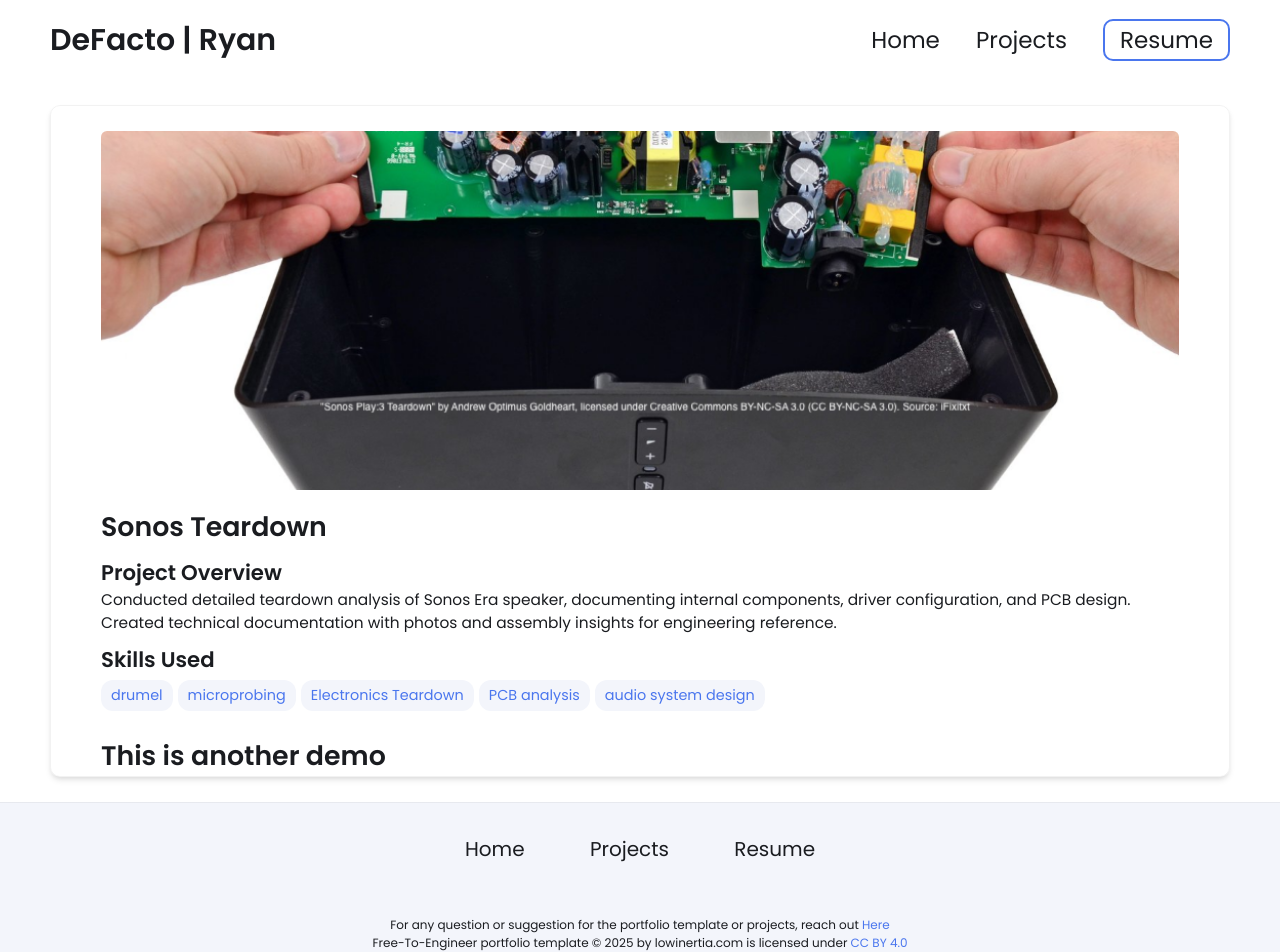
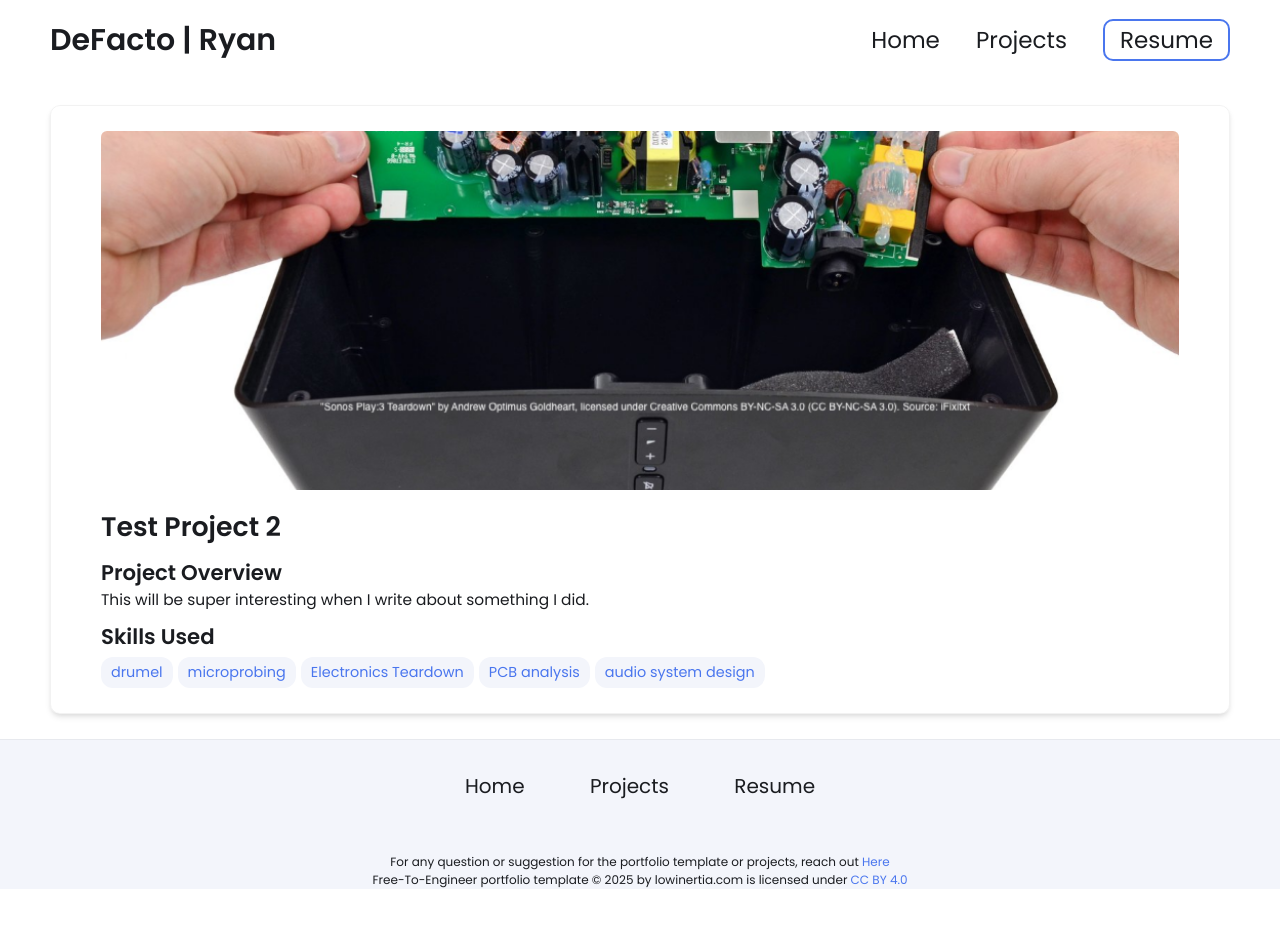
Before and after one commit to DefactoRyan/DefactoRyan.github.io, a Jekyll site: the page built from _projects/sonos-teardown/index.md, in a window 1280 px wide. Built offline with Jekyll 4.4.1, drawn with Linux system fonts in a browser that asks for light colours; after the commit the page ends 900 px from its top, so only the background shows below that.

Commit message:
Update index.md

```diff
--- a/_projects/sonos-teardown/index.md
+++ b/_projects/sonos-teardown/index.md
@@ -1,7 +1,7 @@
 ---
 layout: post
-title: Sonos Teardown
-description: Conducted detailed teardown analysis of Sonos Era speaker, documenting internal components, driver configuration, and PCB design. Created technical documentation with photos and assembly insights for engineering reference.
+title: Test Project 2
+description: This will be super interesting when I write about something I did.
 skills:
   - drumel
   - microprobing
@@ -11,5 +11,3 @@ skills:
 
 main-image: /sonos.png
 ---
-
-# This is another demo
```
